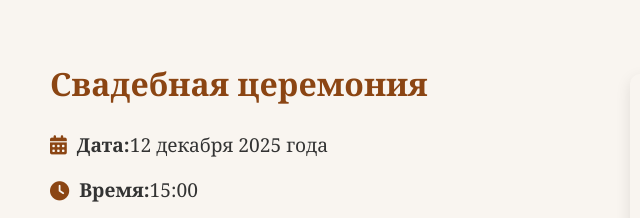
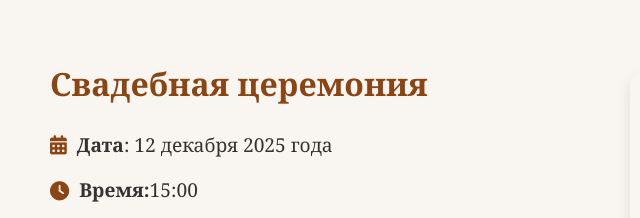
Before and after one commit to BelyyNiger/wedding, a plain HTML site: page index.html in a window 1280 px wide. Shown: the part 1660-1878 px from the top of the page, 30-670 px from the left. Drawn offline with Linux system fonts and the light colour scheme.

Commit message:
Update index.html

```diff
--- a/index.html
+++ b/index.html
@@ -678,7 +678,7 @@
             <div class="details-container">
                 <div class="details-text">
                     <h3 class="details-title">Свадебная церемония</h3>
-                    <p class="details-info"><i class="fas fa-calendar-alt"></i> <strong>Дата:</strong> 12 декабря 2025 года</p>
+                    <p class="details-info"><i class="fas fa-calendar-alt"></i> <strong>Дата</strong>: 12 декабря 2025 года</p>
                     <p class="details-info"><i class="fas fa-clock"></i> <strong>Время: </strong><strong> </strong> 15:00</p>
                     <p class="details-info"><i class="fas fa-map-marker-alt"></i> <strong>Место:</strong> Bahnhof</p>
                     <p class="details-info"><i class="fas fa-home"></i> <strong>Адрес:</strong> Покровская ул., 7, Волжский</p>
```
